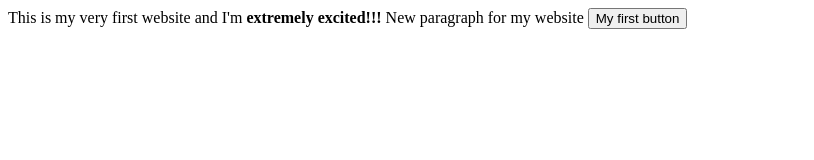
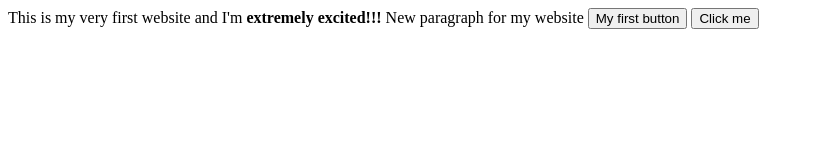
Before and after one commit to Adenessa/adenessa.github.io, a plain HTML site: page index.html in a window 1280 px wide. Shown: the whole page, without its empty margins (0-814 px from the left). Drawn offline with Linux system fonts and the light colour scheme.

Commit message:
Update index.html

```diff
--- a/index.html
+++ b/index.html
@@ -9,6 +9,9 @@
         This is my very first website and I'm <b>extremely excited!!!</b>
         New paragraph for my website
         <button>My first button </button>
+        <a href="https://www.geeksforgeeks.org/html-tutorial/">
+      <button>Click me</button>
+</a>
 
     </body>
 </html>
```
